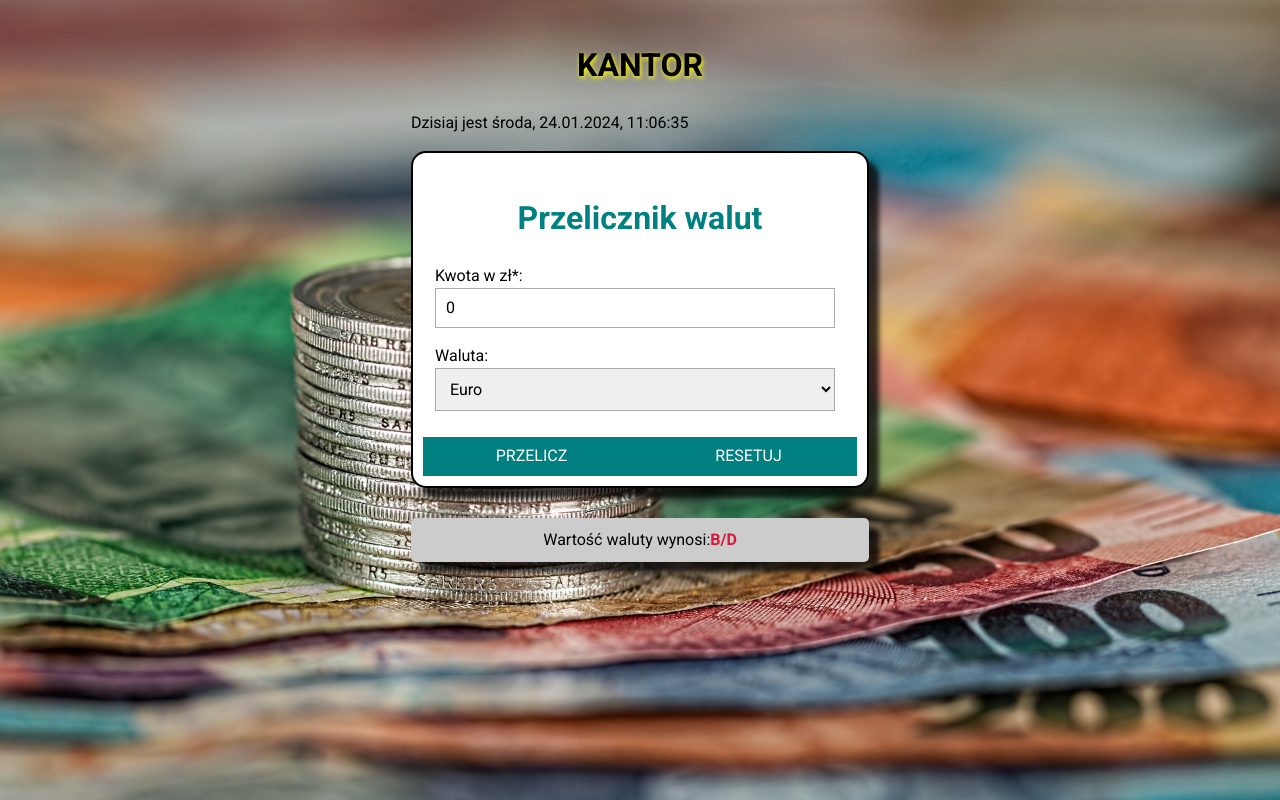
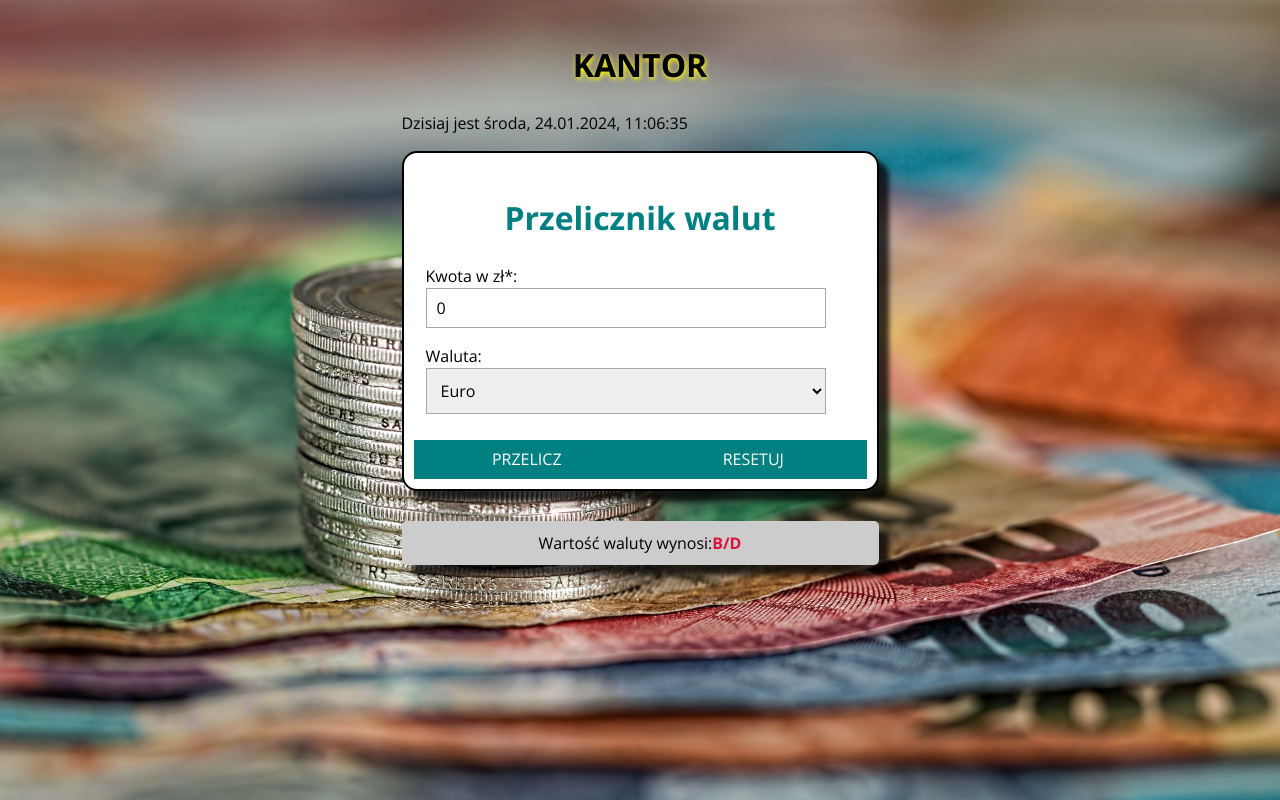
Before and after one commit to tomecky1/currency-converter-react, a React (Create React App) app: page / in a window 1280 px wide. Built offline with nearby package versions, Linux system fonts and the light colour scheme.

Commit message:
changed fonts to Open Sans

```diff
--- a/public/index.html
+++ b/public/index.html
@@ -29,8 +29,11 @@
       rel="stylesheet"
       href="https://cdnjs.cloudflare.com/ajax/libs/normalize/8.0.1/normalize.min.css"
     />
+
+    <link rel="preconnect" href="https://fonts.googleapis.com" />
+    <link rel="preconnect" href="https://fonts.gstatic.com" crossorigin />
     <link
-      href="https://fonts.googleapis.com/css2?family=Roboto:ital,wght@0,400;0,700;1,400&display=swap"
+      href="https://fonts.googleapis.com/css2?family=Open+Sans:ital,wght@0,300..800;1,300..800&display=swap"
       rel="stylesheet"
     />
   </head>
--- a/src/Time/index.js
+++ b/src/Time/index.js
@@ -1,4 +1,9 @@
 import "./style.css";
+
+setInterval(() => {
+    Time();
+
+}, 1000);
 
 function Time() {
     const date = new Date();
@@ -11,6 +16,22 @@
             <p>Dzisiaj jest {day}, {newDate}</p>
         </>
     );
+
 };
 
+
+// const setTimer = setInterval(() => {
+//     Time();
+// }, 1000);
+
+// function renderTime() {
+
+//     return (
+//         { setTimer }
+//     );
+// };
+
+// renderTime();
+
+
 export default Time;
--- a/src/index.css
+++ b/src/index.css
@@ -15,7 +15,8 @@
   max-width: 1000px;
   margin: 0 auto;
   padding: 20px 20px;
-  font-family: "Roboto", sans-serif;
+  font-family: "Open Sans", sans-serif;
+  font-optical-sizing: auto;
   line-height: 1.5;
   background-image: url("./coins-1726618_1920.jpg");
   background-size: cover;
```
